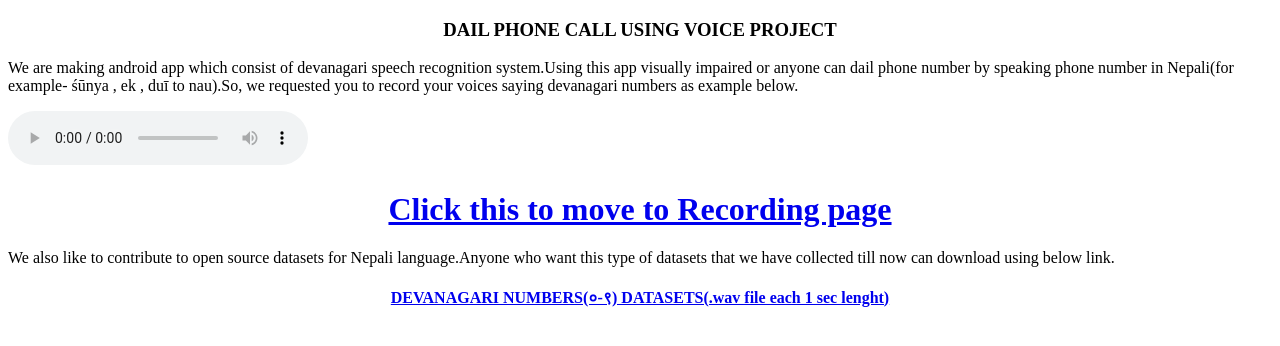
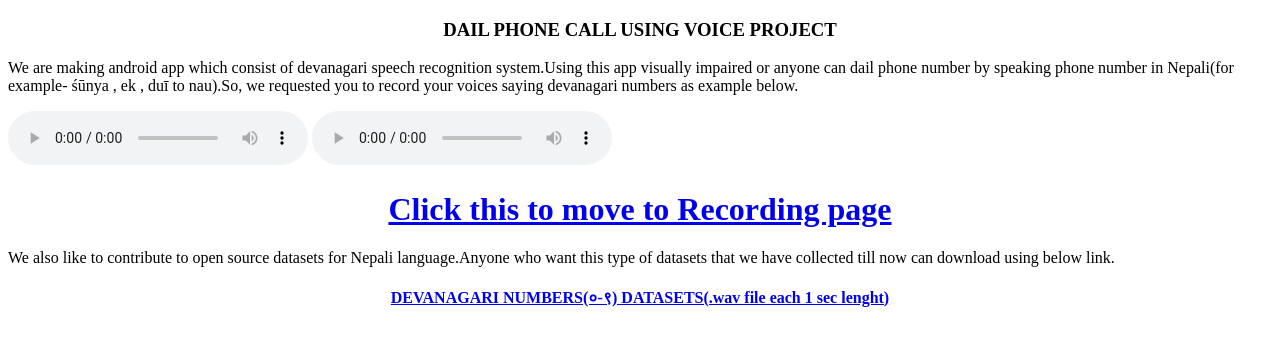
Before and after one commit to Sachingiri619/Sachingiri619.github.io, a website: page index.html in a window 1280 px wide. Drawn offline with Linux system fonts and the light colour scheme.

Commit message:
Update index.html

```diff
--- a/index.html
+++ b/index.html
@@ -12,14 +12,17 @@
 <body>
    <h3 style="text-align:center;" style="color:red;">DAIL PHONE CALL USING VOICE PROJECT</h3>
 <p style="text-align:left;">We are making android app which consist of devanagari speech recognition system.Using this app visually impaired or anyone can dail phone number by speaking phone number in Nepali(for example- śūnya , ek , duī to nau).So, we requested you to record your voices saying devanagari numbers as example below.</p>
-<div>
+
  <audio controls>
   <source src="zero-2018-06-04T13_28_23.363Z.wav" type="audio/wav">
-  <source src="one-2018-06-04T02_19_34.177Z.wav" type="audio/wav">
+ Your browser does not support the audio element.
+</audio>
+
+ <audio controls>
   <source src="nine-2018-06-04T16_55_03.947Z.wav" type="audio/wav">
 Your browser does not support the audio element.
 </audio>
-</div>
+
    <h1 style="text-align:center;" ><a href="https://myhttps-myapptest.193b.starter-ca-central-1.openshiftapps.com/">Click this to move to Recording page</a> </h1>
   <p style="text-align:left;">We also like to contribute to open source datasets for Nepali language.Anyone who want this type of datasets that we have collected till now can download using below link.</p>
  <!--   <div style="text-align:center;">
```
